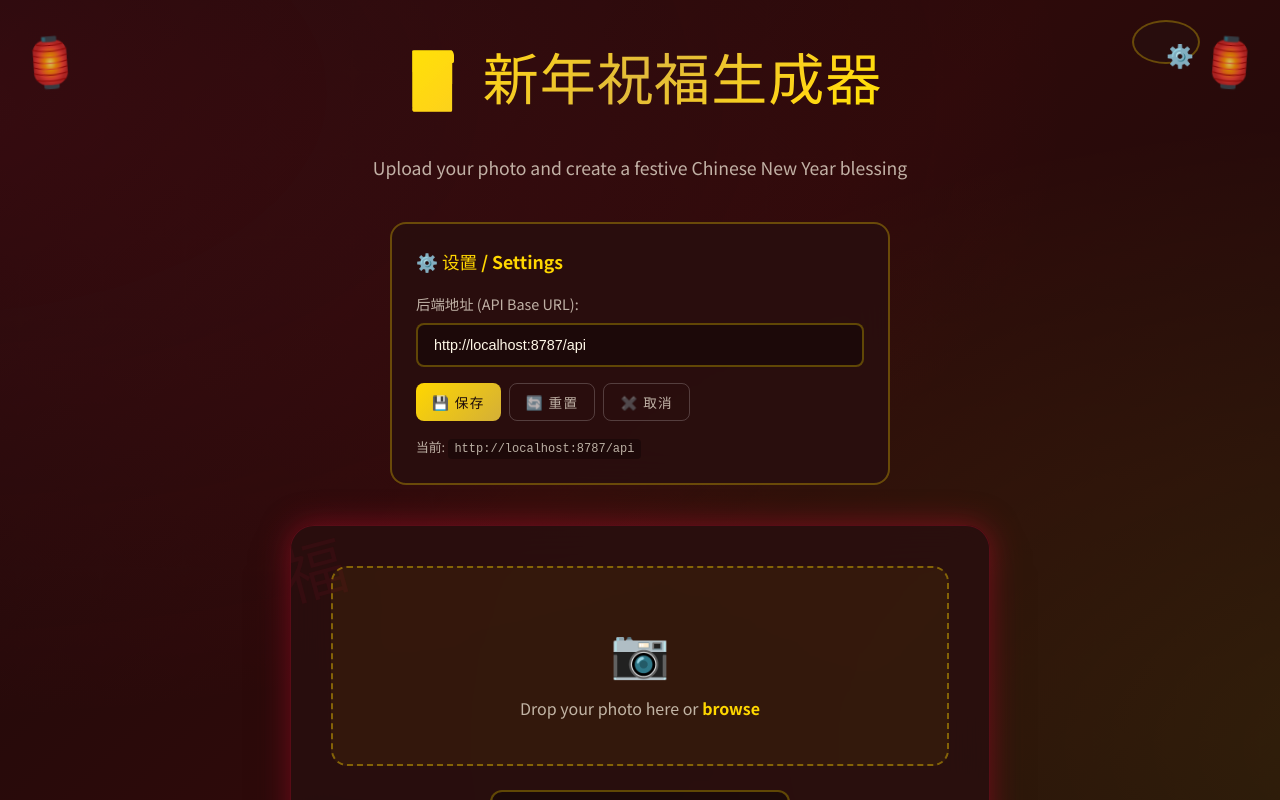
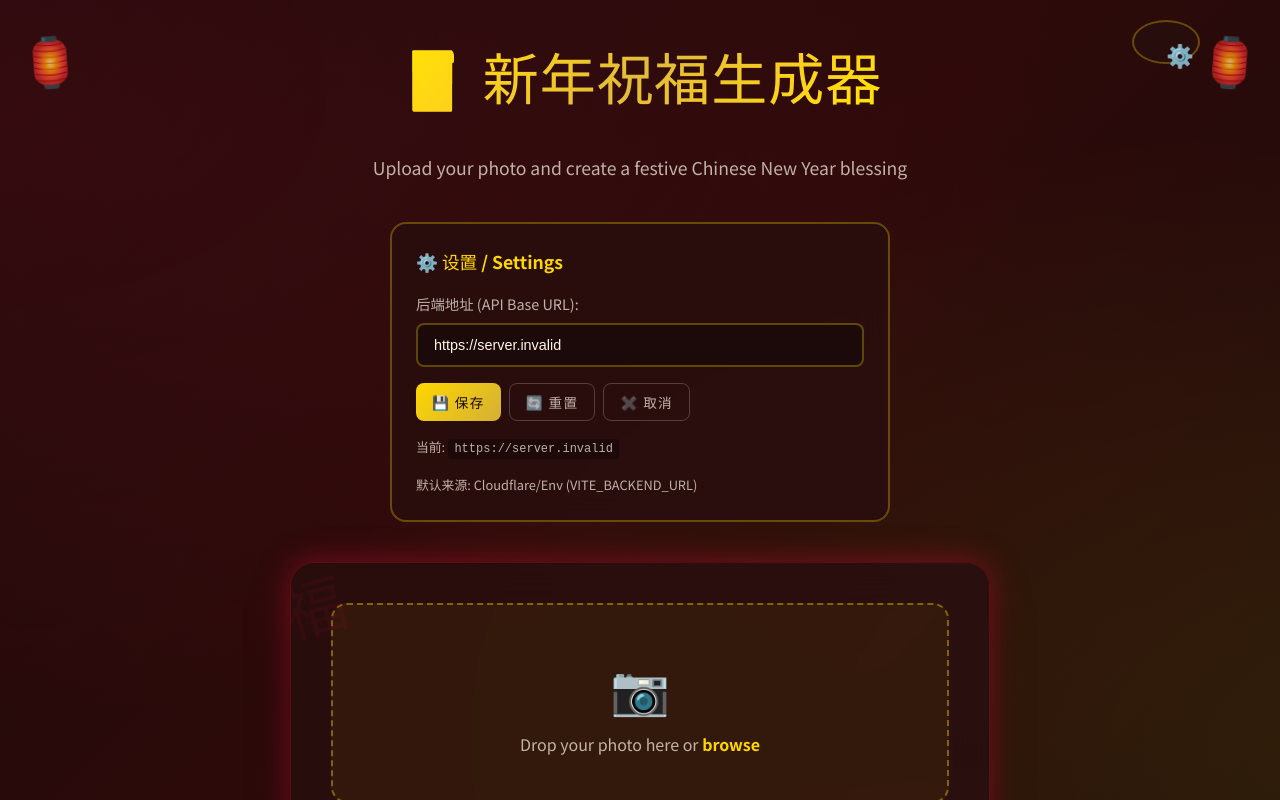
Before and after one commit to godlockin/blessings, a React app in the folder frontend/: page / in a window 1280 px wide. Both pictures are taken after a click on the button "⚙️". Shown: the top 800 px of the page. Built offline with nearby package versions, Linux system fonts and the light colour scheme; no server answers; the HTML template or start-up script is replaced by a standard one.

Commit message:
feat: 支持从 Cloudflare 后台配置后端地址
- 支持 VITE_BACKEND_URL 和 VITE_API_BASE 环境变量
- 添加 vite-env.d.ts 类型定义
- 更新设置面板显示配置来源

```diff
--- a/frontend/src/App.tsx
+++ b/frontend/src/App.tsx
@@ -2,7 +2,8 @@ import { useState } from 'react'
 import './App.css'
 
 // Default API base URL - configurable via environment variable or manual setting
-const DEFAULT_API_BASE = import.meta.env.VITE_API_BASE || '/api'
+// Priority: VITE_BACKEND_URL > VITE_API_BASE > Default to /api via proxy or direct
+const DEFAULT_API_BASE = import.meta.env.VITE_BACKEND_URL || import.meta.env.VITE_API_BASE || '/api'
 
 function App() {
   const [file, setFile] = useState<File | null>(null)
@@ -209,6 +210,9 @@ function App() {
             <p className="settings-hint">
               当前: <code>{apiBase}</code>
             </p>
+            <p className="settings-hint">
+              默认来源: {import.meta.env.VITE_BACKEND_URL ? 'Cloudflare/Env (VITE_BACKEND_URL)' : (import.meta.env.VITE_API_BASE ? 'Cloudflare/Env (VITE_API_BASE)' : 'Hardcoded Default')}
+            </p>
           </div>
         )}
 
```
Also changed, not shown: frontend/src/vite-env.d.ts (added, +11 -0 lines).
